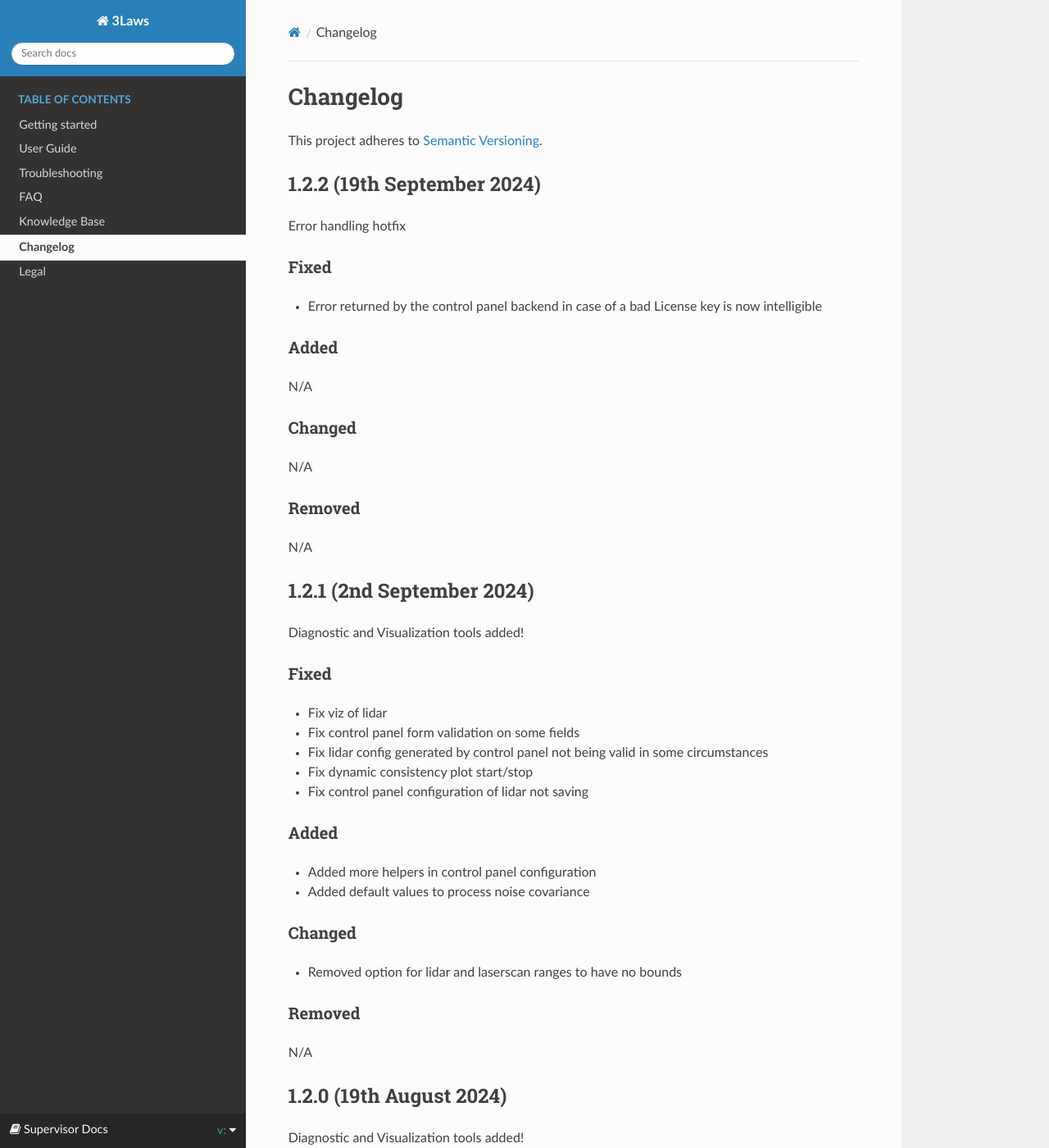
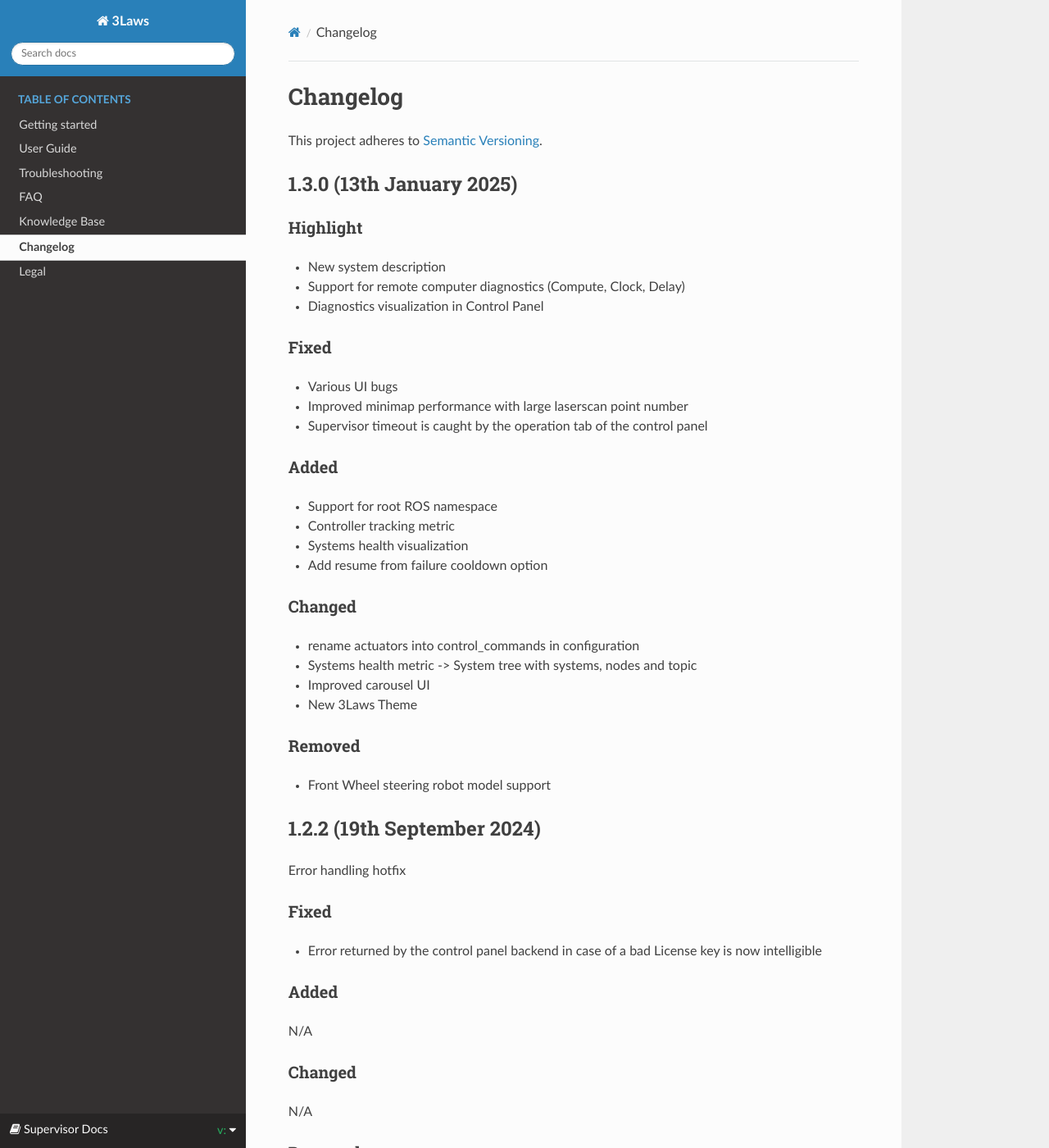
Before and after one commit to tgurriet/3laws, a Sphinx documentation site: the page built from docs/sources/changelog.md, in a window 1280 px wide and 1400 px high. Shown: the whole window at 82% size. Built offline with Sphinx 7.4.7 and the Read the Docs theme 3.1.0, drawn with Linux system fonts in a browser that asks for light colours.

Commit message:
Update changelog: v1.3.0

```diff
--- a/docs/sources/changelog.md
+++ b/docs/sources/changelog.md
@@ -1,6 +1,39 @@
 # Changelog
 
 This project adheres to [Semantic Versioning](https://semver.org/spec/v2.0.0.html).
+
+## 1.3.0 (13th January 2025)
+
+### Highlight
+
+- New system description
+- Support for remote computer diagnostics (Compute, Clock, Delay)
+- Diagnostics visualization in Control Panel
+
+### Fixed
+
+- Various UI bugs
+- Improved minimap performance with large laserscan point number
+- Supervisor timeout is caught by the operation tab of the control panel
+
+### Added
+
+- Support for root ROS namespace
+- Controller tracking metric
+- Systems health visualization
+- Add resume from failure cooldown option
+
+### Changed
+
+- rename actuators into control_commands in configuration
+- Systems health metric -> System tree with systems, nodes and topic
+- Improved carousel UI
+- New 3Laws Theme
+
+
+### Removed
+
+- Front Wheel steering robot model support
 
 ## 1.2.2 (19th September 2024)
 
```
